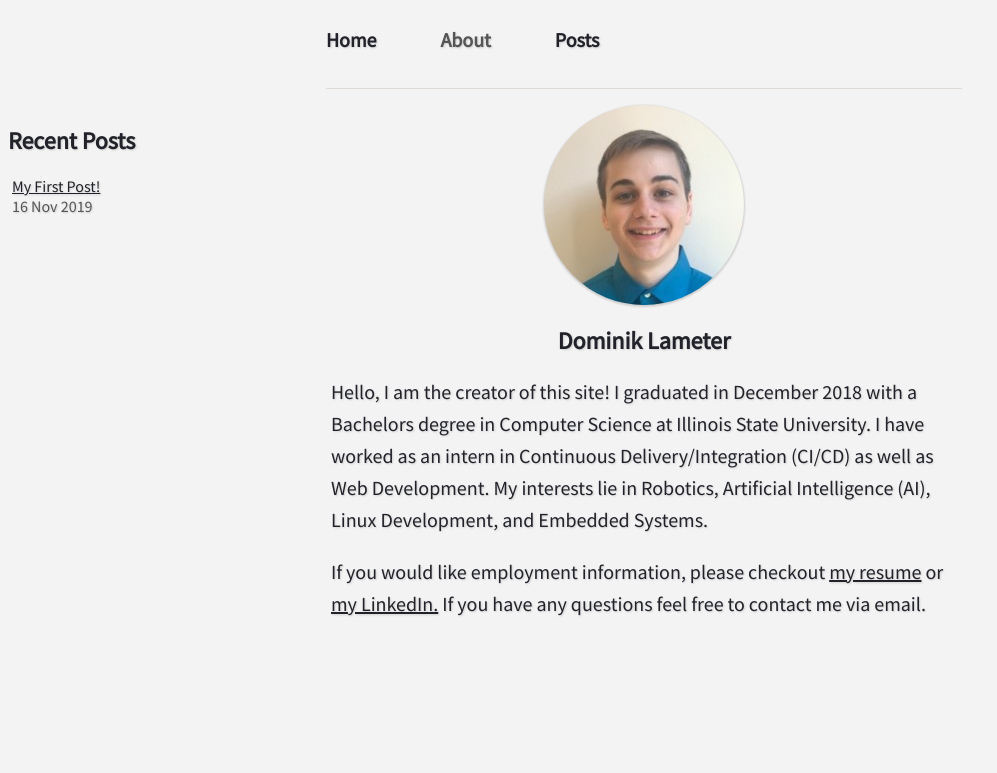
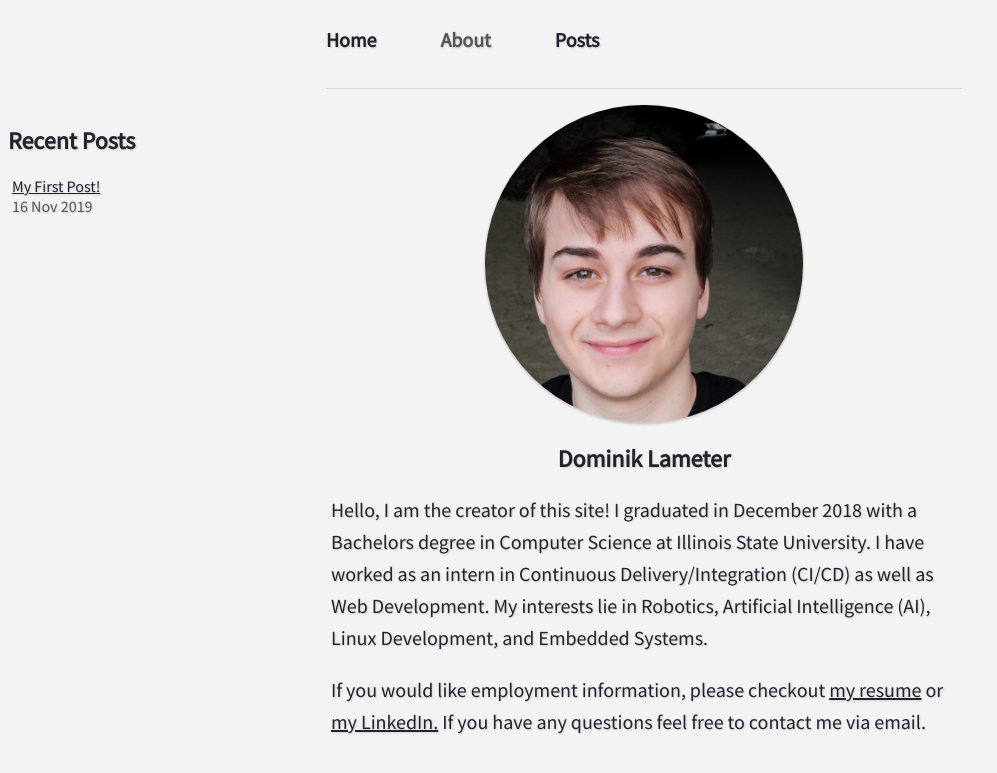
Before and after one commit to dlameter/dlameter.github.io, a Jekyll site: the page built from about.html, in a window 1280 px wide. Shown: the top 773 px of the page, without its empty margins (0-997 px from the left). Built offline with Jekyll 4.4.1, drawn with Linux system fonts in a browser that asks for light colours.

Commit message:
Added higher res image for About page, and fixed sizing

```diff
--- a/_sass/main.scss
+++ b/_sass/main.scss
@@ -183,6 +183,7 @@ p {
     border-radius: 50%;
     @include box-shadow;
     align-self: center;
+    width: 50%;
   }
 }
 
--- a/about.html
+++ b/about.html
@@ -3,7 +3,7 @@ layout: default
 title: About
 ---
 <!-- TODO add round image, try adding a small shadow to everything to make the page less flat -->
-{% include mugshot.html source="/assets/images/mug-shot.jpeg" text="A picture of Dominik Lameter" %}
+{% include mugshot.html source="/assets/images/mugshot.jpg" text="A picture of Dominik Lameter" %}
 <h2 class="text-center">Dominik Lameter</h2>
 
 <p>Hello, I am the creator of this site! I graduated in December 2018 with a Bachelors degree in Computer Science at Illinois State University. I have worked as an intern in Continuous Delivery/Integration (CI/CD) as well as Web Development. My interests lie in Robotics, Artificial Intelligence (AI), Linux Development, and Embedded Systems.</p>
```
Also changed, not shown: assets/images/mug-shot.jpeg (deleted), assets/images/mugshot.jpg (added).
